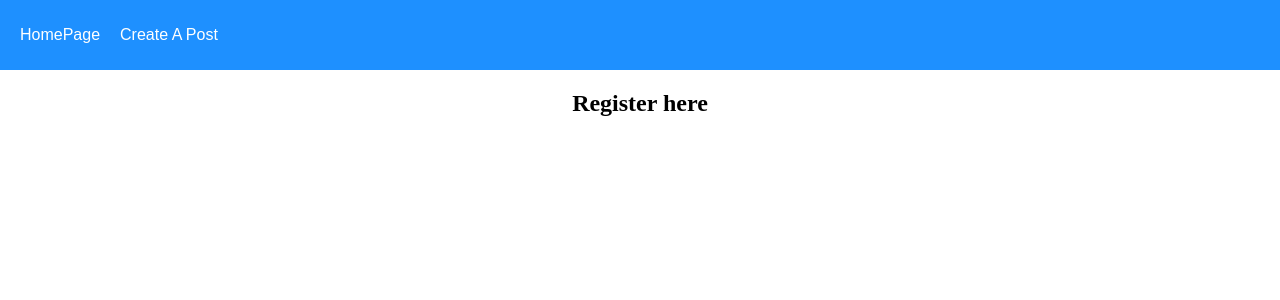
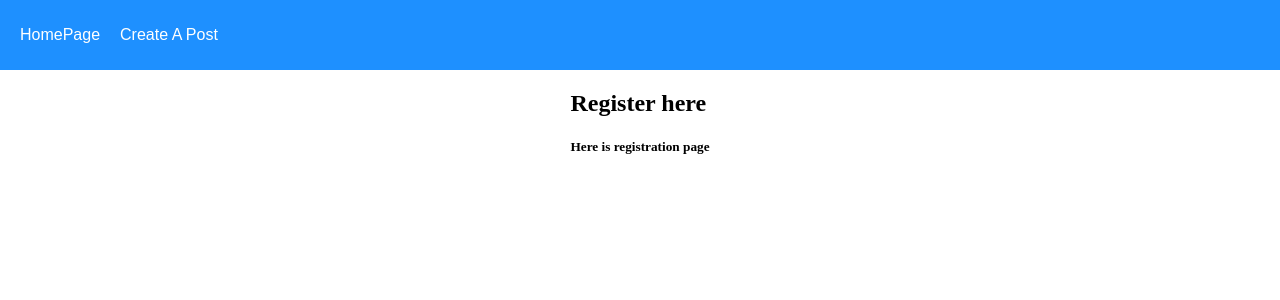
Before and after one commit to Rezwan66/link-up, a React (Create React App) app in the folder client/: page /register in a window 1280 px wide. Shown: the top 300 px of the page. Built offline with nearby package versions, Linux system fonts and the light colour scheme.

Commit message:
edited rtegistration

```diff
--- a/client/src/pages/Register.js
+++ b/client/src/pages/Register.js
@@ -3,6 +3,7 @@ const Register = () => {
     <>
       <div>
         <h2> Register here </h2>
+        <h5>Here is registration page</h5>
       </div>
     </>
   );
```
